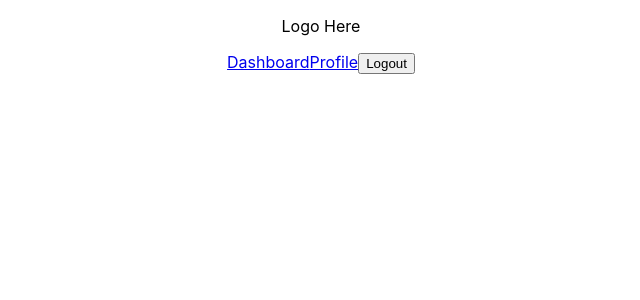
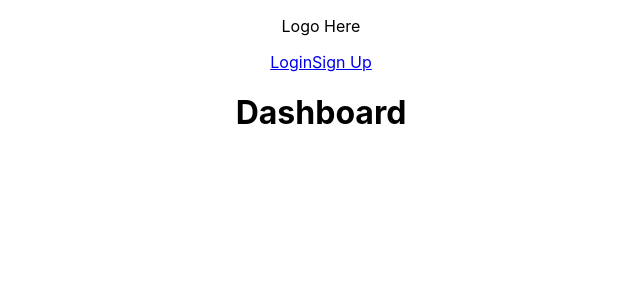
Before and after one commit to laurenthilen/pintreach-context, a React (Create React App) app in the folder client/: page /dashboard in a window 1280 px wide. Shown: the top 300 px of the page, without its empty margins (319-959 px from the left). Built offline with nearby package versions, Linux system fonts and the light colour scheme; sample sign-in values are in the browser's storage.

Commit message:
adds variable loggedin to manage access of pages

```diff
--- a/client/src/App.js
+++ b/client/src/App.js
@@ -1,6 +1,8 @@
-import React from "react";
-import { Route, Switch, Link } from "react-router-dom";
-import { privateRoute } from "./utils/privateRoute";
+import React, { useState, useEffect } from "react";
+import { Route, Switch, Link, useHistory } from "react-router-dom";
+import { PrivateRoute } from "./utils/PrivateRoute";
+import { axiosWithAuth } from "./utils/axiosWithAuth";
+import { UserContext } from "./contexts/context";
 
 import Login from "./components/Login";
 import SignUp from "./components/SignUp";
@@ -10,16 +12,36 @@ import Profile from "./components/Profile";
 import "./App.css";
 
 function App() {
+  const [loggedin, setLoggedin] = useState(false);
+  const [userInfo, setUserInfo] = useState({ id: "" });
+  const history = useHistory();
+
+  useEffect(() => {
+    if (loggedin) {
+      axiosWithAuth()
+        .get("/users/myinfo")
+        .then(res => {
+          setUserInfo(res.data);
+          console.log(userInfo)
+          history.push("/dashboard")
+        })
+        .catch(err => {
+          console.log(err);
+        });
+    }
+  }, [loggedin]);
 
   const logout = () => {
     localStorage.removeItem("token");
+    setLoggedin(false);
   };
 
   return (
+    <UserContext.Provider value={{ userInfo }}>
       <div className="App">
         <nav>
           <p>Logo Here</p>
-        {localStorage.getItem("token") ? (
+          {loggedin ? (
             <div className="navbar">
               <Link to="/dashboard" className="nav-link">
                 Dashboard
@@ -41,13 +63,14 @@ function App() {
           )}
         </nav>
 
-      <Switch>
-        <Route exact path="/login" component={Login} />
+        {/* <Switch> */}
+          <Route exact path="/login" render={props => <Login setLoggedin={setLoggedin} />}  />
           <Route exact path="/signup" component={SignUp} />
-        <privateRoute exact path="/dashboard" component={Dashboard} />
-        <privateRoute exact path="/profile" component={Profile} />
-      </Switch>
+          <PrivateRoute exact path="/dashboard" component={Dashboard} />
+          <PrivateRoute exact path="/profile" component={() => <Profile userInfo={userInfo} />} />
+        {/* </Switch> */}
       </div>
+    </UserContext.Provider>
   );
 }
 
--- a/client/src/components/Login.js
+++ b/client/src/components/Login.js
@@ -54,7 +54,7 @@ function Login(props) {
             })
             .then(res => {
                 localStorage.setItem("token", res.data.access_token)
-                props.history.push("/dashboard")
+                props.setLoggedin(true)
                 setFormState({
                     username: "",
                     password: "",
--- a/client/src/components/Profile.js
+++ b/client/src/components/Profile.js
@@ -4,7 +4,7 @@ function Profile(props){
 
     return (
         <div>
-            <h1>Profile</h1>
+            <h1>Welcome, {props.userInfo.username}</h1>
         </div>
     );
 };
--- a/client/src/utils/privateRoute.js
+++ b/client/src/utils/privateRoute.js
@@ -1,7 +1,7 @@
 import React from "react";
 import { Route, Redirect } from "react-router-dom";
 
-export const privateRoute = ({ component: Component, ...rest }) => {
+export const PrivateRoute = ({ component: Component, ...rest }) => {
     return (
         <Route
             {...rest}
```
Also changed, not shown: 1 other file (tests, documents, lock files or other folders). Lines whose indentation alone changed are shown as unchanged.
